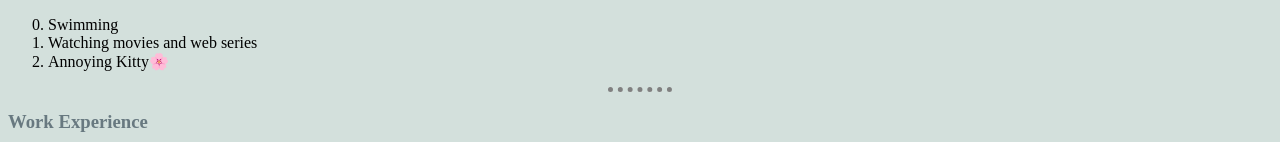
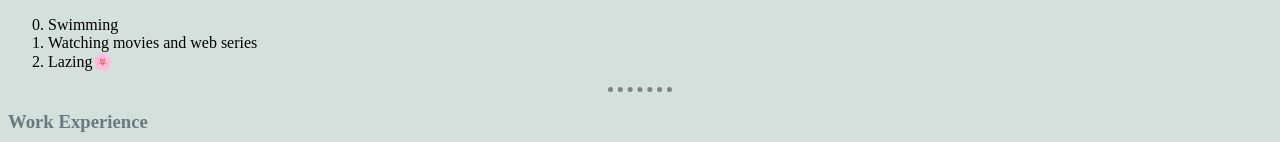
Before and after one commit to Akankshavi/CV, a plain HTML site: page index.html in a window 1280 px wide. Shown: the part 645-787 px from the top of the page. Drawn offline with Linux system fonts and the light colour scheme.

Commit message:
Add files via upload

```diff
--- a/index.html
+++ b/index.html
@@ -26,7 +26,7 @@
     <ol start="0">
       <li>Swimming</li>
       <li>Watching movies and web series</li>
-      <li>Annoying Kitty🌸</li>
+      <li>Lazing🌸</li>
     </ol>
     <hr>
     <h3>Work Experience</h3>
```
